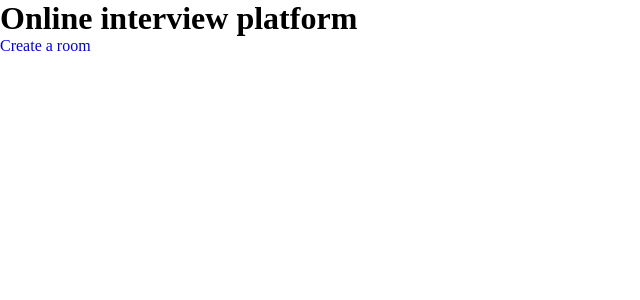
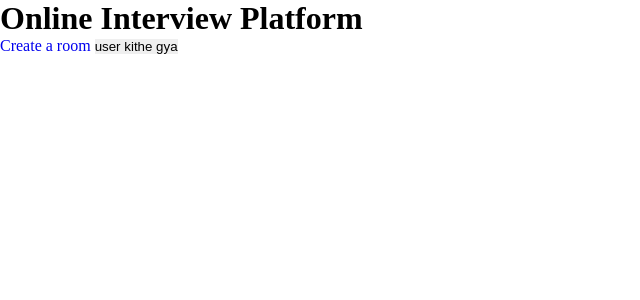
Before and after one commit to BajajGirik/online-interview-platform, a React (Create React App) app: page / in a window 1280 px wide. Shown: the top 300 px of the page, without its empty margins (0-640 px from the left). Built offline with nearby package versions, Linux system fonts and the light colour scheme; no server answers.

Commit message:
Add redirections using react-router + Refactor code

```diff
--- a/src/components/home/index.tsx
+++ b/src/components/home/index.tsx
@@ -1,13 +1,16 @@
-import React from "react";
+import React, { useContext } from "react";
 import { v4 as uuid } from "uuid";
 import { Link } from "react-router-dom";
-import { AppRoutes } from "../../constants";
+import { AppRoutes, Strings } from "../../constants";
+import UserContext from "../../context/userContext";
 
 const Home = () => {
+  const { logout } = useContext(UserContext);
   return (
     <>
-      <h1> Online interview platform </h1>
-      <Link to={AppRoutes.room(uuid())}> Create a room </Link>
+      <h1> {Strings.homePage.heading} </h1>
+      <Link to={AppRoutes.room(uuid())}> {Strings.homePage.createRoom} </Link>
+      <button onClick={logout}>{Strings.homePage.logoutButtonContent}</button>
     </>
   );
 };
--- a/src/constants/index.ts
+++ b/src/constants/index.ts
@@ -13,6 +13,12 @@ export const Strings = {
     signIn: "Sign In",
     newUser: "New User",
     existingUser: "Existing User?"
+  },
+  homePage: {
+    heading: "Online Interview Platform",
+    createRoom: "Create a room",
+    logout: "Logout",
+    logoutButtonContent: "user kithe gya"
   }
 };
 
@@ -26,7 +32,7 @@ export const ErrorMessages = {
 
 export const AppRoutes = {
   home: "/",
-  signUp: "/signUp",
-  signIn: "/signIn",
+  signUp: "/signup",
+  signIn: "/signin",
   room: (roomId?: string) => "/room/" + (roomId ?? ":roomId")
 };
--- a/src/context/userContext.tsx
+++ b/src/context/userContext.tsx
@@ -1,7 +1,8 @@
 import React, { useEffect, useState, createContext } from "react";
 import { UserProfile, UserAuthResponse } from "../types/api";
-import { LOCAL_STORAGE_KEY } from "../constants";
+import { AppRoutes, LOCAL_STORAGE_KEY } from "../constants";
 import { autoLogin_api } from "../api";
+import { redirect } from "react-router-dom";
 
 type Props = {
   children: React.ReactNode;
@@ -62,6 +63,12 @@ export const UserContextProvider = ({ children }: Props) => {
     autoLogin();
   }, []);
 
+  useEffect(() => {
+    if (isLoading) return;
+    if (!user) redirect(AppRoutes.signIn);
+    if (user) redirect(AppRoutes.home);
+  }, [user, isLoading]);
+
   return (
     <UserContext.Provider
       value={{
--- a/src/types/api.ts
+++ b/src/types/api.ts
@@ -21,4 +21,6 @@ export type UserProfile = {
   _id: string;
   name: string;
   email: string;
+  is_active: string;
+  allowed_rooms: string[];
 };
```
Also changed, not shown: .eslintrc.json.
